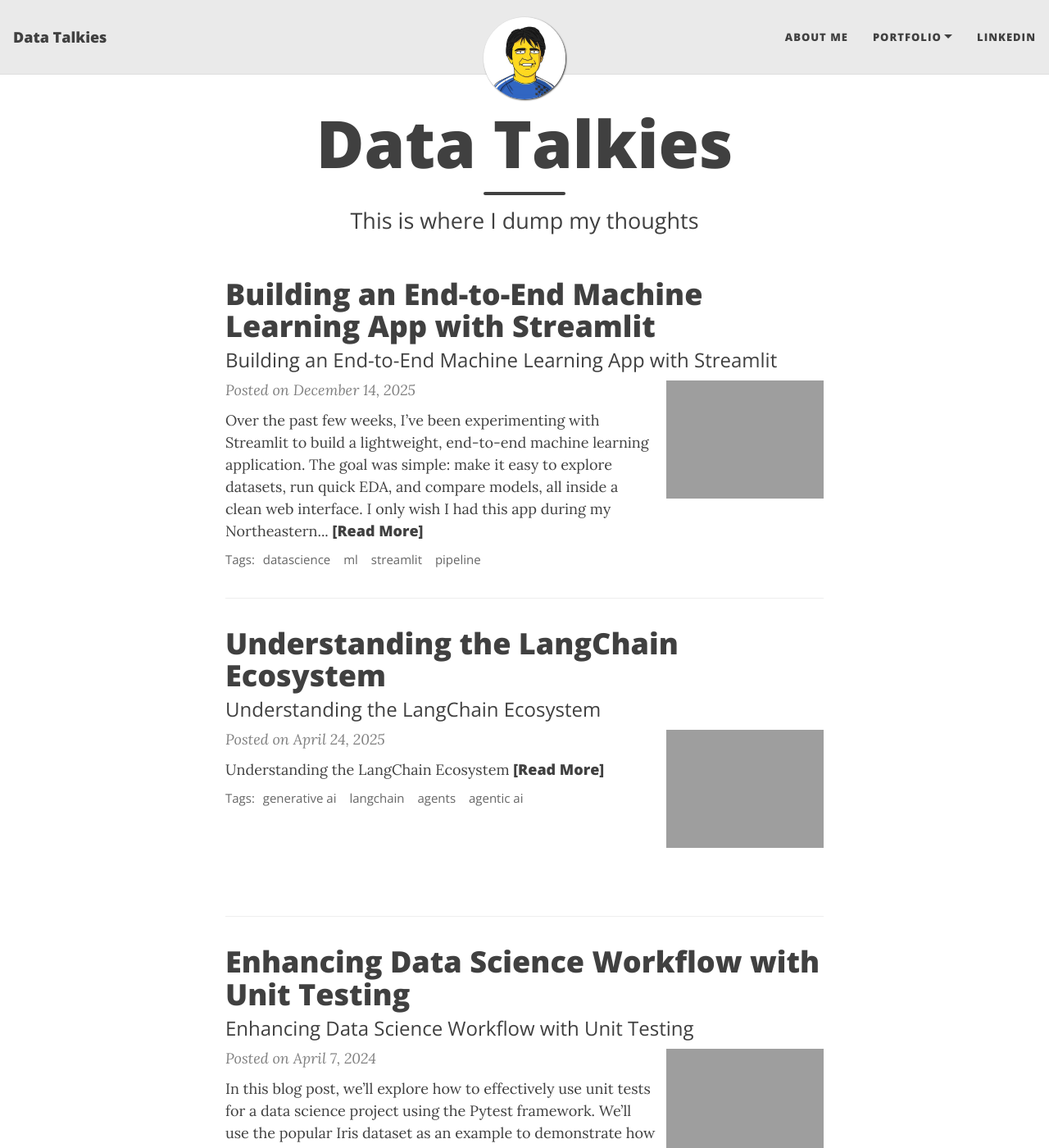
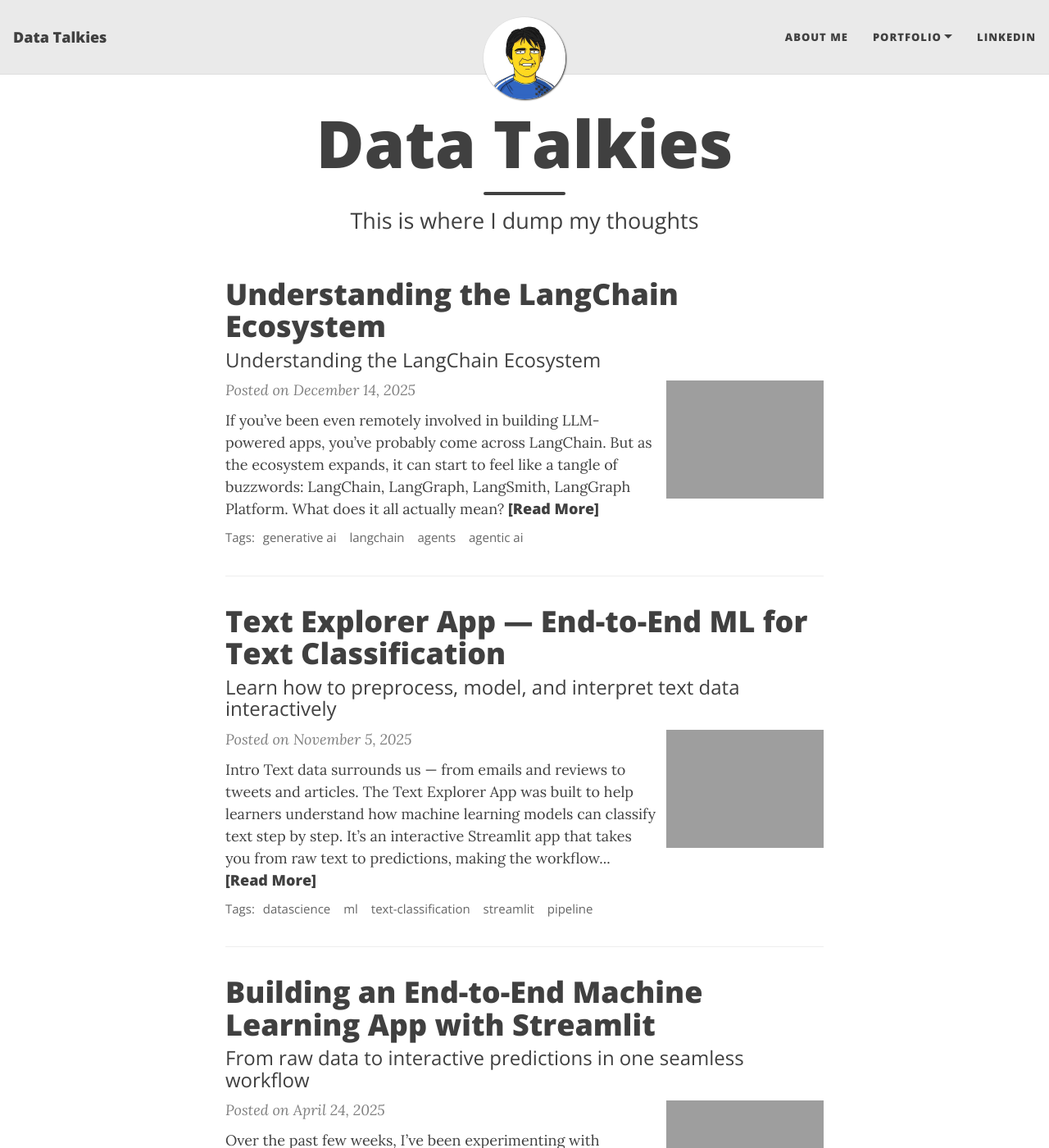
Before and after one commit to arpitHub/arpithub.github.io, a Jekyll site: the page built from index.html, in a window 1280 px wide and 1400 px high. Shown: the whole window at 82% size. Built offline with Jekyll 4.4.1, drawn with Linux system fonts in a browser that asks for light colours; nearby versions of some CDN libraries; the list of posts is cut into pages by our own code; some of the changed lines change nothing that is shown; some of the changed text lies outside the part shown.

Commit message:
Text ML Explorer app post

````diff
--- a/_posts/2025-12-14-end-to-end-ml-app.md
+++ b/_posts/2025-04-24-end-to-end-ml-app.md
@@ -1,7 +1,7 @@
 ---
 layout: post
 title: Building an End-to-End Machine Learning App with Streamlit
-subtitle: Building an End-to-End Machine Learning App with Streamlit
+subtitle: From raw data to interactive predictions in one seamless workflow
 cover-img: /assets/img/pytest_1.jpg
 thumbnail-img: /assets/img/pytest_thumb.png
 share-img: /assets/img/pytest_2.jpg
--- /dev/null
+++ b/_posts/2025-11-05-text-ml-explorer-app.md
@@ -0,0 +1,213 @@
+---
+layout: post
+title: "Text Explorer App — End-to-End ML for Text Classification"
+subtitle: "Learn how to preprocess, model, and interpret text data interactively"
+cover-img: /assets/img/text-explorer-cover.png
+thumbnail-img: /assets/img/text-explorer-main.png
+share-img: /assets/img/text-explorer-cover.png
+gh-repo: arpithub/arpithub.github.io
+gh-badge: [star, fork, follow]
+tags: [datascience,ml,text-classification,streamlit,pipeline]
+comments: true
+---
+
+## Intro
+Text data surrounds us — from emails and reviews to tweets and articles. The **Text Explorer App** was built to help learners understand how machine learning models can classify text step by step. It’s an interactive Streamlit app that takes you from raw text to predictions, making the workflow transparent and approachable.
+
+---
+
+## Motivation
+Most ML tutorials focus on code snippets, but students often struggle to see the *big picture*. The Text Explorer App solves this by providing a guided, modular workflow:
+
+- Inspect raw text datasets
+- Apply preprocessing techniques
+- Train models with minimal setup
+- Visualize results and misclassifications
+
+It’s designed for teaching — plug‑and‑play, with default datasets and clear navigation.
+
+---
+
+## Features
+
+The app is organized into four clear pages, each representing a stage in the text ML pipeline:
+
+- **Dataset Explorer 📂**
+  Preview datasets, inspect rows/columns, and understand how text and labels are structured. This builds intuition about the data before modeling.
+
+- **Preprocessing 🔍**
+  - Tokenization demo: split sentences into words
+  - Bag of Words vs TF‑IDF vectorization
+  - Step‑by‑step TF‑IDF calculation with worked examples
+  - Vocabulary preview to see which words are included
+
+- **Model Builder 🤖**
+  - Train Logistic Regression, Naive Bayes, and Support Vector Classifier
+  - Compare accuracy across models
+  - Confusion matrix visualization
+  - Top Features chart showing which words drive spam vs ham predictions
+
+- **Results 📊**
+  - Test new messages against the trained model
+  - See predictions (spam/ham) with probability scores
+  - Word clouds for spam vs ham vocabulary
+  - Explanation of confidence levels in predictions
+---
+
+## Code Walkthrough
+
+The Text Explorer App is organized into four Streamlit pages, each representing a stage in the NLP pipeline. Let’s walk through the code highlights.
+
+---
+
+### 1. 📄 Dataset Explorer
+
+This page either loads the default **sms_spam.csv** dataset or lets users upload their own CSV file:
+
+```python
+import streamlit as st
+import pandas as pd
+
+st.title("📄 Dataset Explorer")
+
+# Load default dataset
+default_df = pd.read_csv("sms_spam.csv")
+st.write("### Default Dataset Preview")
+st.write(default_df.head())
+
+# Option to upload custom dataset
+uploaded_file = st.file_uploader("Or upload your own CSV file", type="csv")
+if uploaded_file:
+    df = pd.read_csv(uploaded_file)
+    st.session_state["df"] = df
+    st.write("### Uploaded Dataset Preview")
+    st.write(df.head())
+else:
+    st.session_state["df"] = default_df
+```
+
+👉 **Teaching note:**
+The default dataset `sms_spam.csv` is a classic binary classification problem — distinguishing spam from ham (non‑spam) messages. It’s widely used in NLP tutorials because:
+
+- The labels are simple and intuitive
+- The text samples are short, making preprocessing fast
+- Students can immediately connect predictions to real‑world scenarios (spam filters)
+
+By including this dataset out of the box, learners can start experimenting right away. At the same time, the upload option keeps the app flexible, allowing exploration with custom datasets like product reviews, tweets, or news headlines.
+
+
+### 2. 🔍 Preprocessing
+Here, tokenization and vectorization are explained and demonstrated:
+
+```python
+import nltk
+from sklearn.feature_extraction.text import CountVectorizer, TfidfVectorizer
+
+nltk.download("punkt", quiet=True)
+
+sentence = st.text_input("Enter a sentence to tokenize:",
+                         "This is a sample sentence for tokenization.")
+tokens = nltk.word_tokenize(sentence)
+st.write("Tokens:", tokens)
+
+bow_vectorizer = CountVectorizer(stop_words="english")
+tfidf_vectorizer = TfidfVectorizer(stop_words="english", min_df=2)
+
+bow = bow_vectorizer.fit_transform(df[text_column])
+tfidf = tfidf_vectorizer.fit_transform(df[text_column])
+```
+
+👉 **Teaching note:**
+Preprocessing is where raw text becomes numbers. By showing tokenization and vectorization side‑by‑side, students see:
+- How sentences break down into tokens
+- How Bag of Words counts word frequency
+- How TF‑IDF balances common vs rare words
+
+This transparency helps learners understand why models make certain predictions.
+
+### 3. 🤖 Model Builder
+This page trains multiple models and compares their performance:
+
+```python
+from sklearn.linear_model import LogisticRegression
+from sklearn.naive_bayes import MultinomialNB
+from sklearn.svm import SVC
+
+models = {
+    "Logistic Regression": LogisticRegression(max_iter=1000),
+    "Naive Bayes": MultinomialNB(),
+    "Support Vector Classifier": SVC(probability=True)
+}
+```
+
+👉 **Teaching note:**
+Students often wonder which model is best. By training Logistic Regression, Naive Bayes, and SVC on the same dataset, they can:
+- Compare accuracy directly
+- Visualize confusion matrices to see strengths/weaknesses
+- Learn that “best” depends on context, not just accuracy
+
+This builds intuition about model selection in NLP.
+
+### 4. 📊 Results
+Finally, predictions and word clouds are displayed:
+
+```python
+from wordcloud import WordCloud
+
+user_input = st.text_area("Enter a sentence to classify:",
+                          "Free entry in 2 a weekly competition to win tickets!")
+X_new = tfidf_vectorizer.transform([user_input])
+prediction = best_model.predict(X_new)[0]
+st.success(f"Prediction: **{prediction}**")
+```
+
+👉 **Teaching note:**
+The Results page is where theory meets practice. Students can:
+
+- Test their own sentences and see predictions instantly
+- Understand confidence scores in classification
+- Visualize spam vs ham vocabulary with word clouds
+
+This makes the abstract math behind NLP tangible and interactive.
+
+---
+
+## Lessons Learned
+
+Building the Text Explorer App reinforced several key principles:
+
+- **Transparency matters.** Showing intermediate steps (like TF‑IDF weights) helps students grasp why models behave the way they do.
+- **Keep it modular.** Each page is self-contained, so learners can focus on one concept at a time.
+- **Visuals are powerful.** Word clouds, confusion matrices, and feature charts make abstract math tangible.
+- **Default datasets reduce friction.** By including `sms_spam.csv`, students can start experimenting immediately without setup hurdles.
+- **Session state is essential.** Sharing data across pages ensures a smooth workflow and avoids repetitive uploads or preprocessing.
+
+---
+
+## Next Steps
+
+Future improvements could make the app even more engaging:
+
+- Add **sentiment analysis datasets** (movie reviews, tweets) to broaden use cases.
+- Integrate **advanced models** like LSTMs or Transformers for deeper exploration.
+- Provide **interactive error analysis**, highlighting misclassified text and explaining why.
+- Offer **export options** for trained models and preprocessing pipelines.
+- Include **pedagogical diagrams** (e.g., “Text → Tokens → Vectors → Model → Prediction”) to visualize the workflow.
+
+---
+
+## Conclusion
+
+The Text Explorer App makes NLP approachable by combining **hands-on demos, clear explanations, and interactive visuals**. Whether you’re teaching, learning, or experimenting, this app provides a transparent window into how text becomes numbers — and how those numbers drive predictions.
+
+👉 Try it out here: [Text Explorer App](https://text-ml-explorer.streamlit.app/)
+
+---
+
+##### References:
+
+- [Text Explorer App Repository](https://github.com/arpitHub/Text-Data-Explorer)
+- [Streamlit Documentation](https://docs.streamlit.io/)
+- [Scikit-learn Documentation](https://scikit-learn.org/stable/)
+- [NLTK Documentation](https://www.nltk.org/)
+- [WordCloud Library](https://amueller.github.io/word_cloud/)
--- a/_posts/2025-04-24-langchain-ecosystem.md
+++ b/_posts/2025-12-14-langchain-ecosystem.md
@@ -10,8 +10,6 @@ gh-badge: [star, fork, follow]
 tags: [generative ai,langchain,agents,agentic ai]
 comments: true
 ---
-
-# Understanding the LangChain Ecosystem
 
 If you've been even remotely involved in building LLM-powered apps, you've probably come across LangChain. But as the ecosystem expands, it can start to feel like a tangle of buzzwords: LangChain, LangGraph, LangSmith, LangGraph Platform. What does it all actually mean?
 
````
Also changed, not shown: 2 other files.
